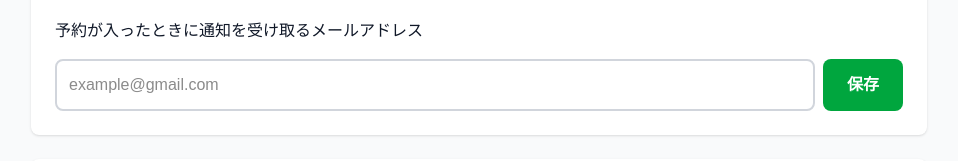
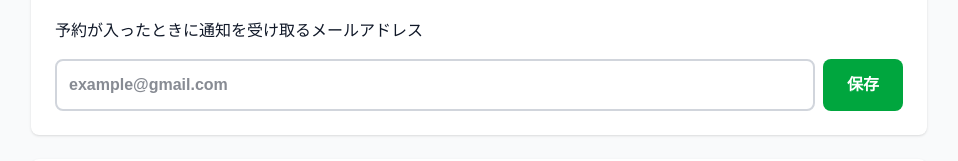
Before and after one commit to m-business-gif/training-reservation, a Next.js app: page /admin/settings in a window 1280 px wide. Shown: the part 137-298 px from the top of the page, without its empty margins (161-1119 px from the left). Built offline with nearby package versions, Linux system fonts and the light colour scheme; no server answers; the database is empty.

Commit message:
基本設定の入力欄を黒文字・太字に変更

```diff
--- a/app/admin/settings/page.tsx
+++ b/app/admin/settings/page.tsx
@@ -139,7 +139,7 @@ export default function SettingsPage() {
               value={notificationEmail}
               onChange={e => setNotificationEmail(e.target.value)}
               placeholder="example@gmail.com"
-              className="flex-1 border-2 border-gray-300 rounded-lg px-3 py-3 text-base"
+              className="flex-1 border-2 border-gray-300 rounded-lg px-3 py-3 text-base text-gray-900 font-bold"
             />
             <button
               onClick={saveEmail}
```
